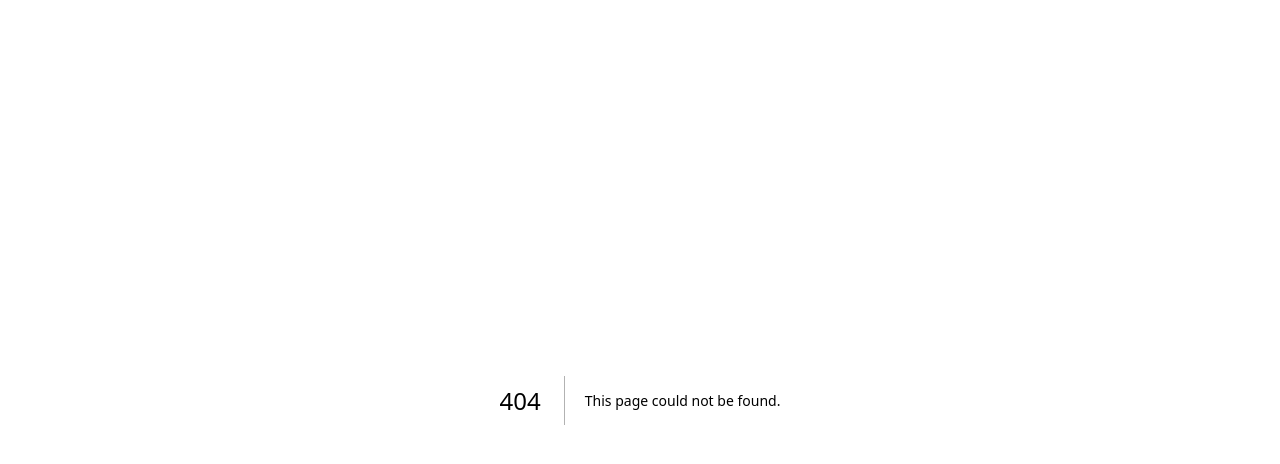
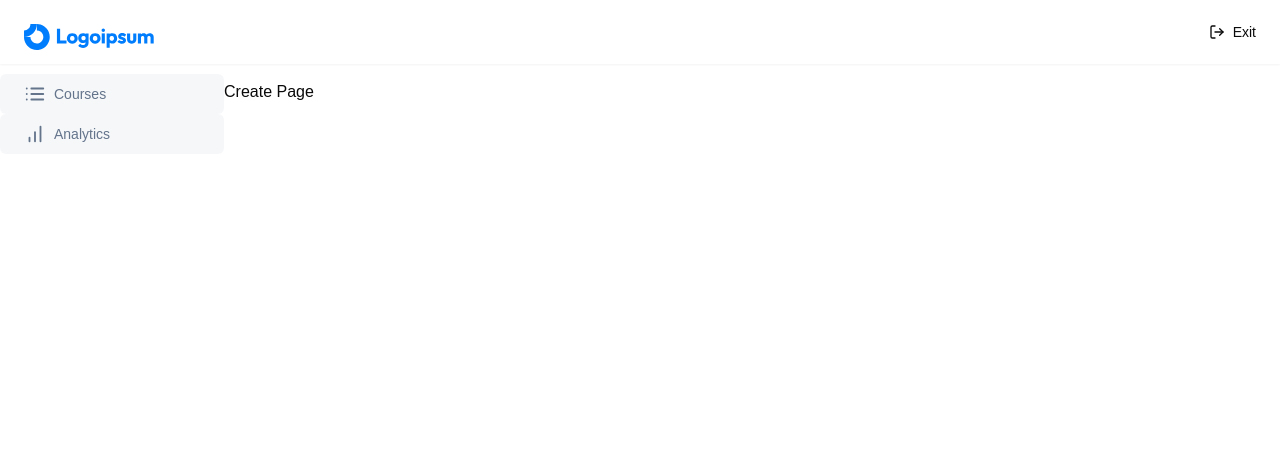
Before and after one commit to rdwaynedehoedt/Udemy_Clone, a Next.js app in the folder lms/: page /teacher/create in a window 1280 px wide. Before the commit this address had no page. Shown: the top 464 px of the page. Built offline with nearby package versions, Linux system fonts and the light colour scheme.

Commit message:
so far so good i did something tht i dont know lol

```diff
--- /dev/null
+++ b/lms/app/(dashboard)/(routes)/teacher/create/page.tsx
@@ -0,0 +1,15 @@
+"use client";
+
+import * as z from "zod";
+import axios from "axios";
+import {zodResolver} from "@hookform/resolvers/zod";
+
+const CreatePage = () => {
+    return (
+        <div>
+            <p>Create Page</p>
+        </div>
+     );
+}
+
+export default CreatePage;
--- a/lms/app/globals.css
+++ b/lms/app/globals.css
@@ -19,24 +19,24 @@
 @layer base {
   :root {
     --background: 0 0% 100%;
-    --foreground: 222.2 84% 4.9%;
+    --foreground: 0 0% 3.9%;
     --card: 0 0% 100%;
-    --card-foreground: 222.2 84% 4.9%;
+    --card-foreground: 0 0% 3.9%;
     --popover: 0 0% 100%;
-    --popover-foreground: 222.2 84% 4.9%;
-    --primary: 222.2 47.4% 11.2%;
-    --primary-foreground: 210 40% 98%;
-    --secondary: 210 40% 96.1%;
-    --secondary-foreground: 222.2 47.4% 11.2%;
-    --muted: 210 40% 96.1%;
-    --muted-foreground: 215.4 16.3% 46.9%;
-    --accent: 210 40% 96.1%;
-    --accent-foreground: 222.2 47.4% 11.2%;
+    --popover-foreground: 0 0% 3.9%;
+    --primary: 0 0% 9%;
+    --primary-foreground: 0 0% 98%;
+    --secondary: 0 0% 96.1%;
+    --secondary-foreground: 0 0% 9%;
+    --muted: 0 0% 96.1%;
+    --muted-foreground: 0 0% 45.1%;
+    --accent: 0 0% 96.1%;
+    --accent-foreground: 0 0% 9%;
     --destructive: 0 84.2% 60.2%;
-    --destructive-foreground: 210 40% 98%;
-    --border: 214.3 31.8% 91.4%;
-    --input: 214.3 31.8% 91.4%;
-    --ring: 222.2 84% 4.9%;
+    --destructive-foreground: 0 0% 98%;
+    --border: 0 0% 89.8%;
+    --input: 0 0% 89.8%;
+    --ring: 0 0% 3.9%;
     --chart-1: 12 76% 61%;
     --chart-2: 173 58% 39%;
     --chart-3: 197 37% 24%;
@@ -45,25 +45,25 @@
     --radius: 0.5rem;
   }
   .dark {
-    --background: 222.2 84% 4.9%;
-    --foreground: 210 40% 98%;
-    --card: 222.2 84% 4.9%;
-    --card-foreground: 210 40% 98%;
-    --popover: 222.2 84% 4.9%;
-    --popover-foreground: 210 40% 98%;
-    --primary: 210 40% 98%;
-    --primary-foreground: 222.2 47.4% 11.2%;
-    --secondary: 217.2 32.6% 17.5%;
-    --secondary-foreground: 210 40% 98%;
-    --muted: 217.2 32.6% 17.5%;
-    --muted-foreground: 215 20.2% 65.1%;
-    --accent: 217.2 32.6% 17.5%;
-    --accent-foreground: 210 40% 98%;
+    --background: 0 0% 3.9%;
+    --foreground: 0 0% 98%;
+    --card: 0 0% 3.9%;
+    --card-foreground: 0 0% 98%;
+    --popover: 0 0% 3.9%;
+    --popover-foreground: 0 0% 98%;
+    --primary: 0 0% 98%;
+    --primary-foreground: 0 0% 9%;
+    --secondary: 0 0% 14.9%;
+    --secondary-foreground: 0 0% 98%;
+    --muted: 0 0% 14.9%;
+    --muted-foreground: 0 0% 63.9%;
+    --accent: 0 0% 14.9%;
+    --accent-foreground: 0 0% 98%;
     --destructive: 0 62.8% 30.6%;
-    --destructive-foreground: 210 40% 98%;
-    --border: 217.2 32.6% 17.5%;
-    --input: 217.2 32.6% 17.5%;
-    --ring: 212.7 26.8% 83.9%;
+    --destructive-foreground: 0 0% 98%;
+    --border: 0 0% 14.9%;
+    --input: 0 0% 14.9%;
+    --ring: 0 0% 83.1%;
     --chart-1: 220 70% 50%;
     --chart-2: 160 60% 45%;
     --chart-3: 30 80% 55%;
--- /dev/null
+++ b/lms/components/ui/form.tsx
@@ -0,0 +1,178 @@
+"use client"
+
+import * as React from "react"
+import * as LabelPrimitive from "@radix-ui/react-label"
+import { Slot } from "@radix-ui/react-slot"
+import {
+  Controller,
+  ControllerProps,
+  FieldPath,
+  FieldValues,
+  FormProvider,
+  useFormContext,
+} from "react-hook-form"
+
+import { cn } from "@/lib/utils"
+import { Label } from "@/components/ui/label"
+
+const Form = FormProvider
+
+type FormFieldContextValue<
+  TFieldValues extends FieldValues = FieldValues,
+  TName extends FieldPath<TFieldValues> = FieldPath<TFieldValues>
+> = {
+  name: TName
+}
+
+const FormFieldContext = React.createContext<FormFieldContextValue>(
+  {} as FormFieldContextValue
+)
+
+const FormField = <
+  TFieldValues extends FieldValues = FieldValues,
+  TName extends FieldPath<TFieldValues> = FieldPath<TFieldValues>
+>({
+  ...props
+}: ControllerProps<TFieldValues, TName>) => {
+  return (
+    <FormFieldContext.Provider value={{ name: props.name }}>
+      <Controller {...props} />
+    </FormFieldContext.Provider>
+  )
+}
+
+const useFormField = () => {
+  const fieldContext = React.useContext(FormFieldContext)
+  const itemContext = React.useContext(FormItemContext)
+  const { getFieldState, formState } = useFormContext()
+
+  const fieldState = getFieldState(fieldContext.name, formState)
+
+  if (!fieldContext) {
+    throw new Error("useFormField should be used within <FormField>")
+  }
+
+  const { id } = itemContext
+
+  return {
+    id,
+    name: fieldContext.name,
+    formItemId: `${id}-form-item`,
+    formDescriptionId: `${id}-form-item-description`,
+    formMessageId: `${id}-form-item-message`,
+    ...fieldState,
+  }
+}
+
+type FormItemContextValue = {
+  id: string
+}
+
+const FormItemContext = React.createContext<FormItemContextValue>(
+  {} as FormItemContextValue
+)
+
+const FormItem = React.forwardRef<
+  HTMLDivElement,
+  React.HTMLAttributes<HTMLDivElement>
+>(({ className, ...props }, ref) => {
+  const id = React.useId()
+
+  return (
+    <FormItemContext.Provider value={{ id }}>
+      <div ref={ref} className={cn("space-y-2", className)} {...props} />
+    </FormItemContext.Provider>
+  )
+})
+FormItem.displayName = "FormItem"
+
+const FormLabel = React.forwardRef<
+  React.ElementRef<typeof LabelPrimitive.Root>,
+  React.ComponentPropsWithoutRef<typeof LabelPrimitive.Root>
+>(({ className, ...props }, ref) => {
+  const { error, formItemId } = useFormField()
+
+  return (
+    <Label
+      ref={ref}
+      className={cn(error && "text-destructive", className)}
+      htmlFor={formItemId}
+      {...props}
+    />
+  )
+})
+FormLabel.displayName = "FormLabel"
+
+const FormControl = React.forwardRef<
+  React.ElementRef<typeof Slot>,
+  React.ComponentPropsWithoutRef<typeof Slot>
+>(({ ...props }, ref) => {
+  const { error, formItemId, formDescriptionId, formMessageId } = useFormField()
+
+  return (
+    <Slot
+      ref={ref}
+      id={formItemId}
+      aria-describedby={
+        !error
+          ? `${formDescriptionId}`
+          : `${formDescriptionId} ${formMessageId}`
+      }
+      aria-invalid={!!error}
+      {...props}
+    />
+  )
+})
+FormControl.displayName = "FormControl"
+
+const FormDescription = React.forwardRef<
+  HTMLParagraphElement,
+  React.HTMLAttributes<HTMLParagraphElement>
+>(({ className, ...props }, ref) => {
+  const { formDescriptionId } = useFormField()
+
+  return (
+    <p
+      ref={ref}
+      id={formDescriptionId}
+      className={cn("text-sm text-muted-foreground", className)}
+      {...props}
+    />
+  )
+})
+FormDescription.displayName = "FormDescription"
+
+const FormMessage = React.forwardRef<
+  HTMLParagraphElement,
+  React.HTMLAttributes<HTMLParagraphElement>
+>(({ className, children, ...props }, ref) => {
+  const { error, formMessageId } = useFormField()
+  const body = error ? String(error?.message) : children
+
+  if (!body) {
+    return null
+  }
+
+  return (
+    <p
+      ref={ref}
+      id={formMessageId}
+      className={cn("text-sm font-medium text-destructive", className)}
+      {...props}
+    >
+      {body}
+    </p>
+  )
+})
+FormMessage.displayName = "FormMessage"
+
+export {
+  useFormField,
+  Form,
+  FormItem,
+  FormLabel,
+  FormControl,
+  FormDescription,
+  FormMessage,
+  FormField,
+}
--- /dev/null
+++ b/lms/components/ui/input.tsx
@@ -0,0 +1,25 @@
+import * as React from "react"
+
+import { cn } from "@/lib/utils"
+
+export interface InputProps
+  extends React.InputHTMLAttributes<HTMLInputElement> {}
+
+const Input = React.forwardRef<HTMLInputElement, InputProps>(
+  ({ className, type, ...props }, ref) => {
+    return (
+      <input
+        type={type}
+        className={cn(
+          "flex h-10 w-full rounded-md border border-input bg-background px-3 py-2 text-sm ring-offset-background file:border-0 file:bg-transparent file:text-sm file:font-medium file:text-foreground placeholder:text-muted-foreground focus-visible:outline-none focus-visible:ring-2 focus-visible:ring-ring focus-visible:ring-offset-2 disabled:cursor-not-allowed disabled:opacity-50",
+          className
+        )}
+        ref={ref}
+        {...props}
+      />
+    )
+  }
+)
+Input.displayName = "Input"
+
+export { Input }
--- /dev/null
+++ b/lms/components/ui/label.tsx
@@ -0,0 +1,26 @@
+"use client"
+
+import * as React from "react"
+import * as LabelPrimitive from "@radix-ui/react-label"
+import { cva, type VariantProps } from "class-variance-authority"
+
+import { cn } from "@/lib/utils"
+
+const labelVariants = cva(
+  "text-sm font-medium leading-none peer-disabled:cursor-not-allowed peer-disabled:opacity-70"
+)
+
+const Label = React.forwardRef<
+  React.ElementRef<typeof LabelPrimitive.Root>,
+  React.ComponentPropsWithoutRef<typeof LabelPrimitive.Root> &
+    VariantProps<typeof labelVariants>
+>(({ className, ...props }, ref) => (
+  <LabelPrimitive.Root
+    ref={ref}
+    className={cn(labelVariants(), className)}
+    {...props}
+  />
+))
+Label.displayName = LabelPrimitive.Root.displayName
+
+export { Label }
```
Also changed, not shown: lms/package.json (+6 -1 lines), lms/components.json, 1 other file (tests, documents, lock files or other folders).
